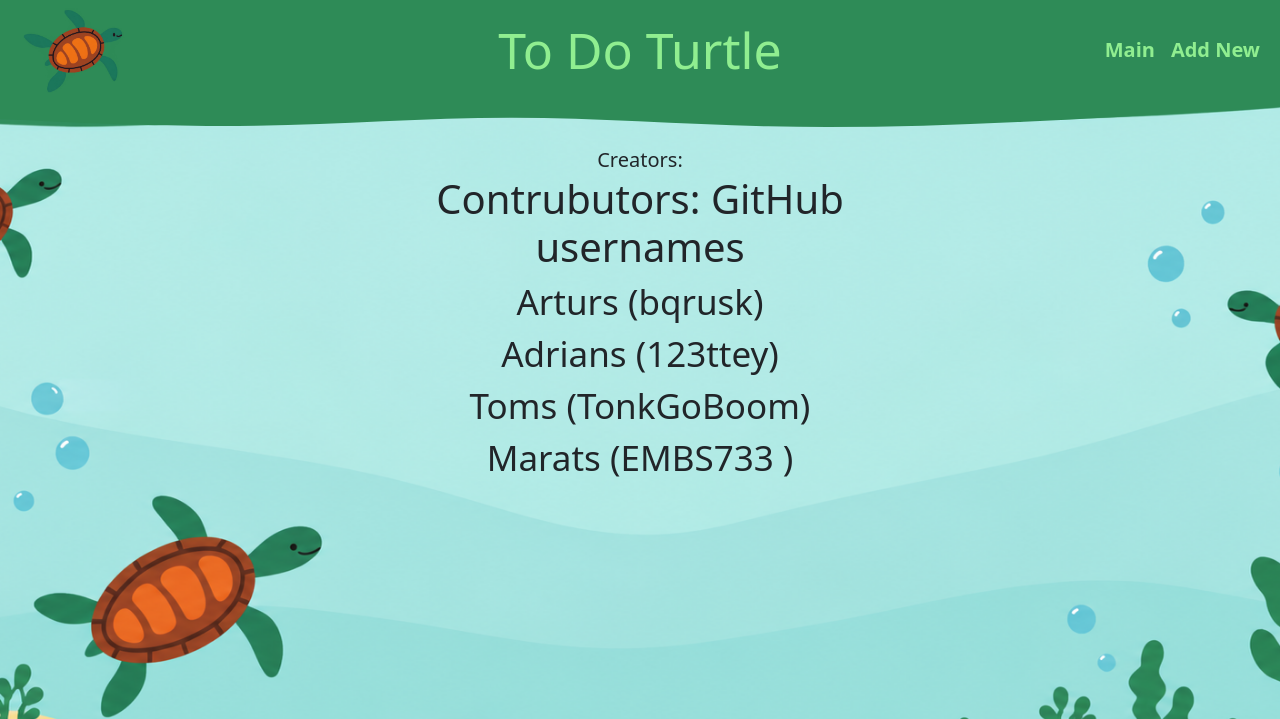
After one commit to bqrsuk-1/To-Do, a Flask app: page /about in a window 1280 px wide. The commit adds this page. Shown: the top 719 px of the page. Run offline with Flask 3, Linux system fonts and the light colour scheme; some web fonts are replaced.

Commit message:
TuDortle v.5
ye

```diff
--- a/ToDo/app.py
+++ b/ToDo/app.py
@@ -64,5 +64,9 @@ def delete_task(id):
     except:
         return "Error"
 
+@app.route("/about")
+def about():
+    return render_template("about.html")
+
 if __name__ == "__main__":
     app.run(host="0.0.0.0", debug = True)
--- /dev/null
+++ b/ToDo/templates/about.html
@@ -0,0 +1,61 @@
+{% extends "base.html" %}
+
+{% block title %}
+<title>About - To Do Turtle</title>
+{% endblock %}
+
+{% block body %}
+<header>
+  <h1>To Do Turtle</h1>
+  <nav>
+    <a href="/">Main</a>
+    <a href="/ToDo">Add New</a>
+  </nav>
+  <img src="/static/logo.png" alt="Turtle Logo" class="logo">
+</header>
+
+<style>
+  header {
+    position: relative;
+    display: flex;
+    justify-content: center;
+    align-items: center;
+    padding: 20px;
+    background: #2e8b57;
+    color: lightgreen;
+  }
+
+  header h1 {
+    margin: 0;
+  }
+
+  header nav {
+    position: absolute;
+    right: 20px;
+    display: flex;
+    gap: 16px;
+  }
+
+  header a {
+    color: lightgreen;
+    text-decoration: none;
+    font-weight: bold;
+  }
+
+  .about-container {
+    max-width: 500px;
+    margin: 40px auto;
+    text-align: center;
+  }
+</style>
+
+<main class="about-container">
+    <h12>Creators:</h12>
+   <h2>Contrubutors: GitHub usernames</h2>
+    <h3>Arturs (bqrusk)</h3>
+    <h3> Adrians (123ttey)</h3>
+    <h3>Toms (TonkGoBoom)</h3>
+    <h3>  Marats (EMBS733   )</h3>
+
+</main>
+{% endblock %}
```
Also changed, not shown: ToDo/GEMINI.md (added, +13 -0 lines), ToDo/templates/ToDo.html (+10 -6 lines), ToDo/templates/main.html (+11 -6 lines), ToDo/instance/ToDo.db.
